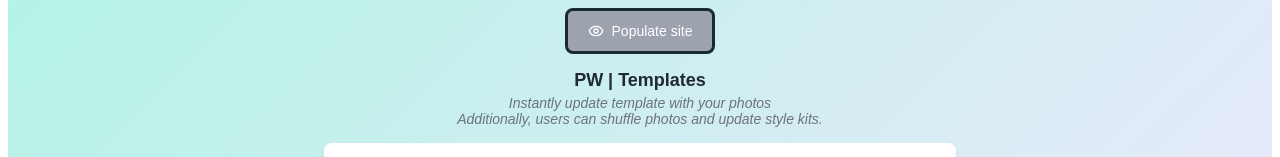
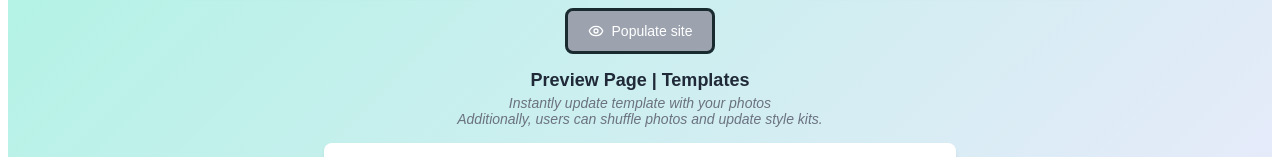
Before and after one commit to BenPixieSet/projects, a React (Create React App) app: page / in a window 1280 px wide. Shown: the part 423-580 px from the top of the page. Built offline with nearby package versions, Linux system fonts and the light colour scheme.

Commit message:
updated text

```diff
--- a/src/PhotoWorkflowDemo.jsx
+++ b/src/PhotoWorkflowDemo.jsx
@@ -344,7 +344,7 @@ const PhotoWorkflowDemo = () => {
 
           {/* Templates Section */}
           <div className="section-container templates-section">
-            <h3 className="section-title">PW | Templates</h3>
+            <h3 className="section-title">Preview Page | Templates</h3>
             <p className="section-description">Instantly update template with your photos  <br/> Additionally, users can shuffle photos and update style kits.</p>
 
             <div className="demo-card" style={{ width: '100%', maxWidth: '600px', minHeight: '300px' }}>
```
Also changed, not shown: 7 other files (tests, documents, lock files or other folders).
